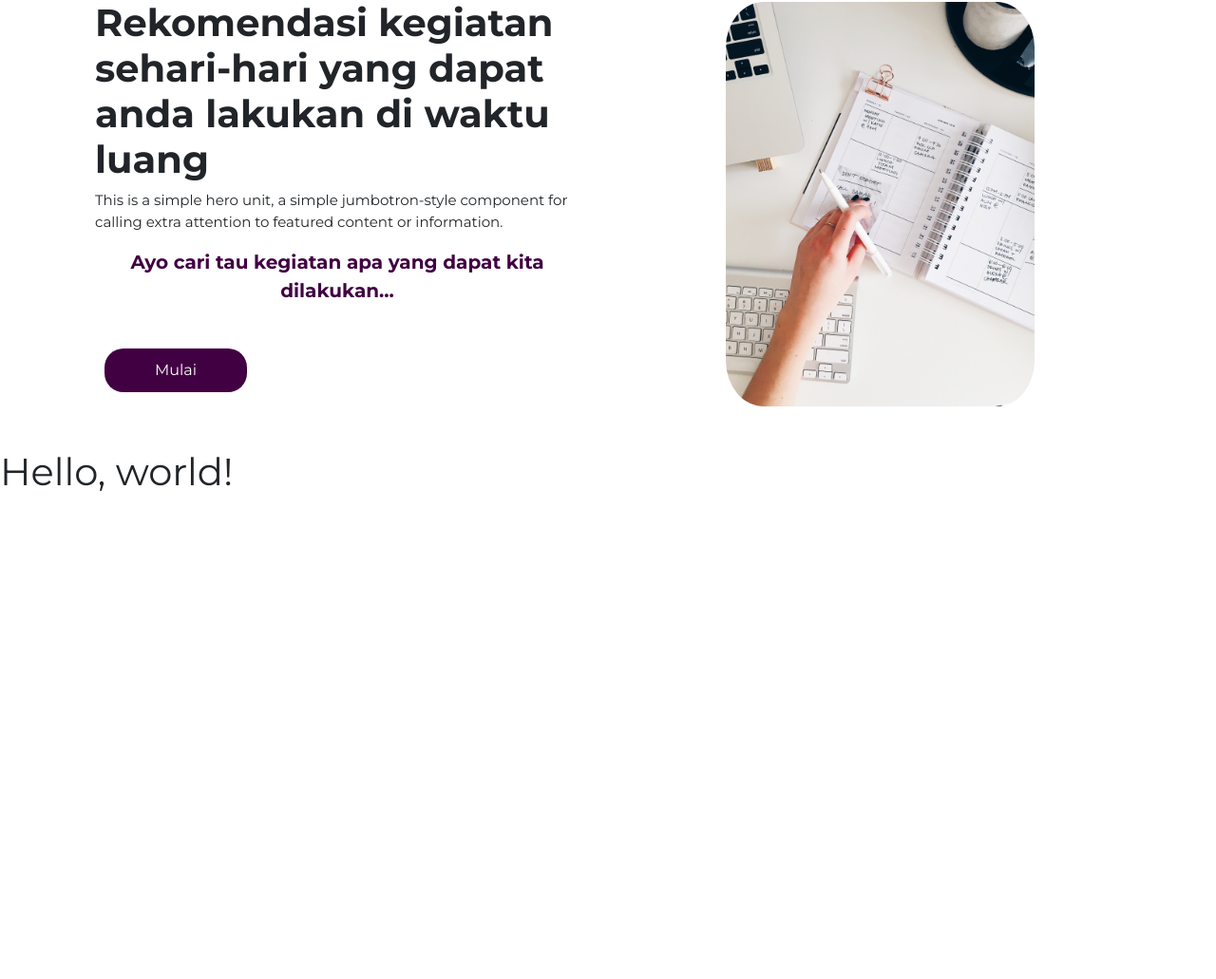
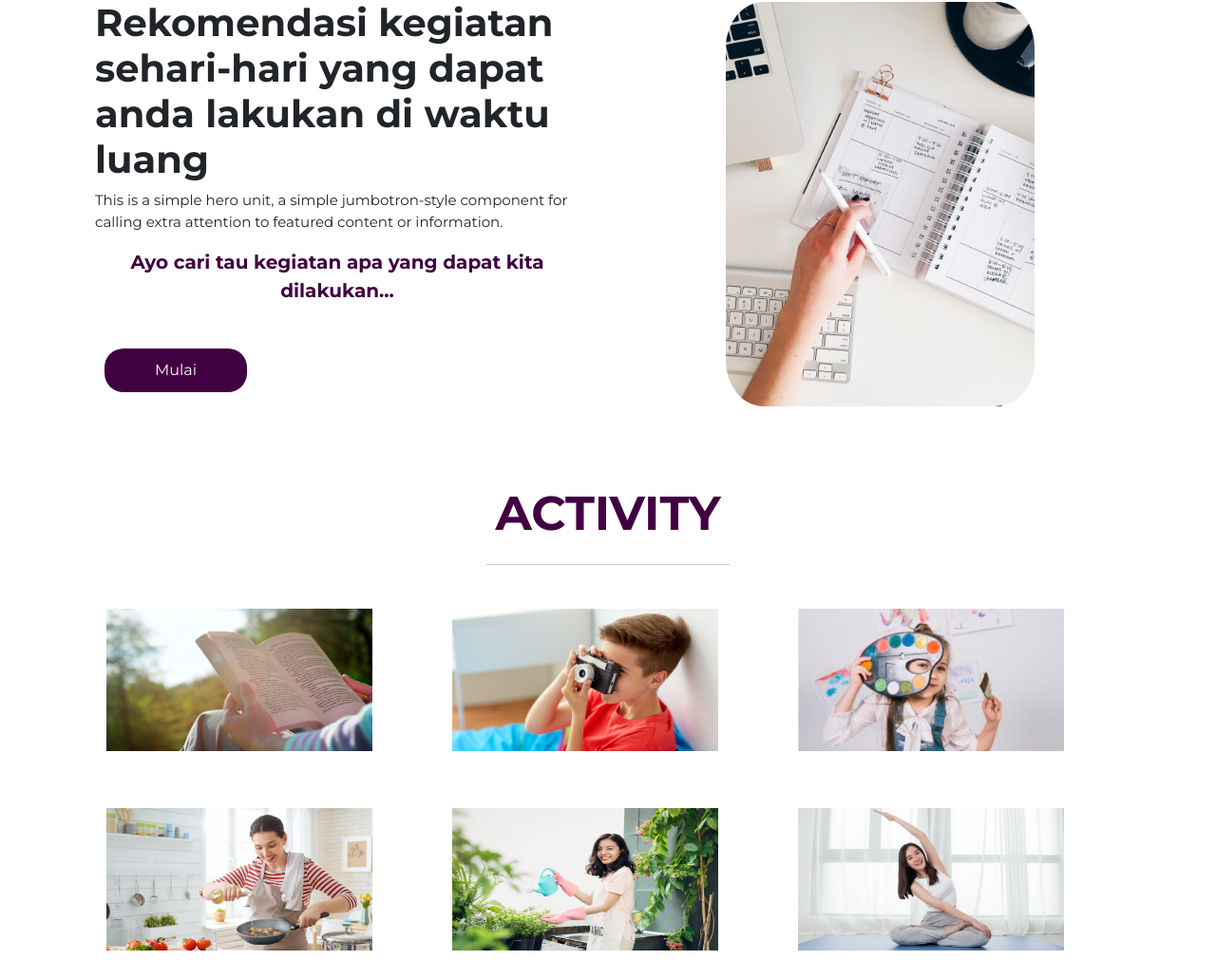
Before and after one commit to Tiara-la/WebActivityRecommen.github.io, a PHP site: page / in a window 1280 px wide. Shown: the part 76-1107 px from the top of the page at 95% size. Before the commit the page ends 593 px from the top, so only its background shows below. Run offline with PHP 8.4, Linux system fonts and the light colour scheme.

Commit message:
Menambahkan kategori activity

```diff
--- a/index.html
+++ b/index.html
@@ -51,8 +51,38 @@
                 </div>
             </div>
         </div>
+        <p class="activity-judul">ACTIVITY</p>
+        <hr class="garis">
 
-        <h1>Hello, world!</h1>
+        <div class="container activity">
+            <div class="row">
+                <div class="col-sm-4">
+                    <img src="src/assets/membaca.jpg" alt="mylist" class="img-activity">
+                </div>
+                <div class="col-sm-4">
+                    <img src="src/assets/foto.jpg" alt="mylist" class="img-activity">
+                </div>
+                <div class="col-sm-4">
+                    <img src="src/assets/melukis.jpg" alt="mylist" class="img-activity">
+                </div>
+            </div>
+        </div>
+        <div class="container activity">
+            <div class="row">
+                <div class="col-sm-4">
+                    <img src="src/assets/memasak.jpeg" alt="mylist" class="img-activity">
+                </div>
+                <div class="col-sm-4">
+                    <img src="src/assets/berkebun.jpeg" alt="mylist" class="img-activity">
+                </div>
+                <div class="col-sm-4">
+                    <img src="src/assets/yoga.jpg" alt="mylist" class="img-activity">
+                </div>
+            </div>
+        </div>
+
+
+
 
         <!-- Optional JavaScript; choose one of the two! -->
 
--- a/src/styles/style.css
+++ b/src/styles/style.css
@@ -79,3 +79,31 @@ a.btn:hover {
     margin: 30px 0;
     padding: 0 10%;
 }
+
+.img-activity {
+    height: 150px;
+    width: 280px;
+    margin : 30px
+}
+
+.activity-judul {
+    margin-top: 30px;
+    color:  #410042;
+    font-weight: 700;
+    text-align: center;
+    font-size: 50px;
+    font-family: 'Montserrat', sans-serif;
+}
+
+.garis {
+    size: 20px;
+    width: 20%;
+    margin-left: 40%;
+  }
+
+.activity {
+    /* margin: 1rem 0rem; */
+    display: flex;
+    align-content: center;
+    align-items: center;
+}
```
Also changed, not shown: src/assets/berkebun.jpeg (added), src/assets/foto.jpg (added), src/assets/melukis.jpg (added), src/assets/memasak.jpeg (added), src/assets/membaca.jpg (added), src/assets/yoga.jpg (added).
